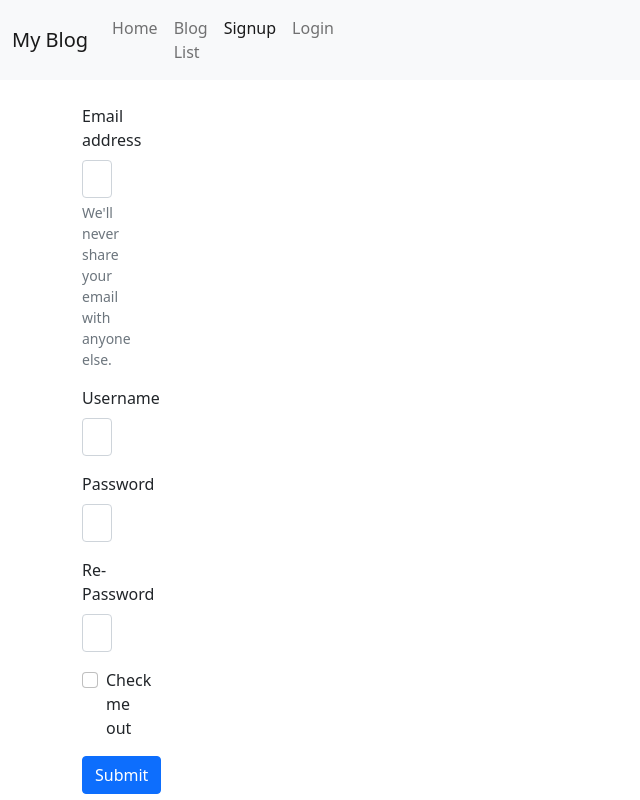
After one commit to Arpanish/first-blog, a Django app: page /signup/ in a window 1280 px wide. The commit adds this page. Shown: the whole page, without its empty margins (0-640 px from the left). Run offline with Django 3.2, Linux system fonts and the light colour scheme.

Commit message:
edit and search blog

```diff
--- a/blog/urls.py
+++ b/blog/urls.py
@@ -1,9 +1,14 @@
 from django.urls import path
-from.views import index, postlist, post_detail
+from.views import index, PostList, post_detail, Login, signup, AddPost, deletepost, EditPost
 
 
 urlpatterns = [
     path('', index, name='index'),
-    path('post-list/', postlist, name='post-list'),
-    path('post/detail/<int:id>/', post_detail, name='post_detail')
+    path('post-list/', PostList.as_view(), name='post-list'),
+    path('post/detail/<int:id>/', post_detail, name='post_detail'),
+    path('login/', Login.as_view(), name='login'),
+    path('signup/', signup.as_view(), name='signup'),
+    path('add-post/', AddPost.as_view(), name='add-post'),
+    path('delete-post/<int:id>/', deletepost, name='delete-post'),
+    path('edit-post/<int:id>/', EditPost.as_view(), name='edit-post'),
 ]
--- a/blog/views.py
+++ b/blog/views.py
@@ -1,23 +1,156 @@
-from django.shortcuts import render
+from django.forms import forms
+from django.shortcuts import render, redirect
 from django.http import HttpResponse
+from django.contrib.auth.forms import UserCreationForm
+from django.views import View
+
+from django.contrib.auth import login, authenticate
 
 from .models import Post
+from django.contrib.auth.models import User
+from .forms import LoginForm, signupForm, CreatePostForm
 
+
+# function based view
 def index(request):
     posts = Post.objects.all().order_by("-id")[:3]
-    print(posts)
+    active = 'home'
+    return render(request, 'index.html', {'posts': posts, 'active':active})
+
+class PostList(View):
+    active = 'li'
+    template_name = 'blog/blog-list.html'
+
+    def get(self, request, *args, **kwargs):
+        posts = Post.objects.all()
+        return render(
+            request, self.template_name, {
+                'posts': posts, 'active': self.active}
+        )
+
+    def post(self, request, *args, **kwargs):
+        search_str = request.POST.get("search_str")
+        posts = Post.objects.filter(title__icontains=search_str)
+        return render(
+            request, self.template_name, {
+                'posts': posts, 'active': self.active}
+        )
 
 
-    return render(request, 'index.html', {'posts': posts})
 
-def postlist(request):
-     posts = Post.objects.all()
-     print(posts)
-     return render(request, 'blog/blog-list.html', {'posts':posts})
 
 def post_detail(request, id):
     posts = Post.objects.get(id=id)
+    active = 'detail'
+    return render(request, 'blog/blog-detail.html', {'posts':posts, 'active':active})
 
-    return render(request, 'blog/blog-detail.html', {'posts':posts})
+
+
+# class based views
+class Login(View):
+
+    template_name = 'login.html'
+    form_class = LoginForm
+    active = 'login'
+
+    def get(self, request, *args, **kwargs):
+
+        form = self.form_class()
+
+        return render(request, self.template_name, {'active' : self.active, 'form' : form})
+
+
+    def post(self, request, *args, **kwargs):
+        form = self.form_class(request.POST)
+        if form.is_valid():
+            username = form.cleaned_data.get('username')
+            password = form.cleaned_data.get('password')
+            user = authenticate(username = username, password = password)
+            login(request, user)
+            return redirect('index')
+
+
+        return render(
+            request, self.template_name, {'form' : form, 'active' : self.active})
+
+
+class signup(View):
+
+    template_name = 'signup.html'
+    form_class = signupForm
+    active = "signup"
+    def get(self, request, *args, **kwargs):
+        return render(request, self.template_name, {'active' : self.active} )
+
+
+    def post(self, request, *args, **kwargs):
+        form = self.form_class(request.POST)
+        if form.is_valid():
+            username = form.cleaned_data.get('username')
+            email = form.cleaned_data.get('email')
+            password = form.cleaned_data.get('password')
+            user = User.objects.create_user(
+                username = username, email = email, password = password)
+            authenticate(username=username, password=password)
+            login(request, user)
+
+            return redirect('index')
+        return render(request, self.template_name, {'active' : self.active, 'form' : form})
+
+class AddPost(View):
+    template_name = "blog/add-post.html"
+    form_class = CreatePostForm
+    active = "addpost"
+
+    def get(self, request, *args, **kwargs):
+        return render(request, self.template_name, {'active' : self.active})
+
+
+
+    def post(self, request, *args, **kwargs):
+        form = self.form_class(request.POST, request.FILES)
+
+        if form.is_valid():
+            user = request.user
+            post = form.save(commit=False)
+            post.author = user
+            post.save()
+            return redirect('post-list')
+
+        return render(
+            request, self.template_name, {'active' : self.active, 'form' : form})
+
+
+
+def deletepost(request, id):
+    post = Post.objects.get(id=id)
+    post.delete()
+    return redirect('post-list')
+
+
+
+class EditPost(View):
+
+    template_name = 'blog/edit-post.html'
+    form_class = CreatePostForm
+
+    def get(self, request, id, *args, **kwargs):
+        post = Post.objects.get(id=id)
+        return render(request, self.template_name, {'active': 'li', 'post': post})
+
+    def post(self, request, id, *args, **kwargs):
+
+        post = Post.objects.get(id=id)
+        form = self.form_class(request.POST, request.FILES, instance=post)
+        if form.is_valid():
+            form.save()
+
+        return redirect('index')
+
+
+
+
+
+
 
 # Create your views here.
--- a/python/urls.py
+++ b/python/urls.py
@@ -17,10 +17,13 @@ from django.conf import settings
 from django.conf.urls.static import static
 from django.contrib import admin
 from django.urls import path,include
+from django.contrib.auth import views as auth_views
+
 
 urlpatterns = [
     path('admin/', admin.site.urls),
     path('', include('blog.urls')),
+    path('logout/', auth_views.LogoutView.as_view(), name='logout'),
 ]
 
 if settings.DEBUG:
--- a/static/CSS/main.css
+++ b/static/CSS/main.css
@@ -23,3 +23,7 @@
 .blog-content{
     margin-top: 20px;
 }
+.signup-form
+{
+    width: 30px;
+}
--- a/templates/header.html
+++ b/templates/header.html
@@ -8,18 +8,36 @@
           <div class="collapse navbar-collapse" id="navbarNav">
             <ul class="navbar-nav">
               <li class="nav-item">
-                <a class="nav-link active" aria-current="page" href="#">Home</a>
+
+                <a class="nav-link  {% if active == 'home' %}active {% endif %}" aria-current="page" href="/">Home</a>
               </li>
               <li class="nav-item">
-                <a class="nav-link" href="{% url 'post-list' %}">Blog List</a>
+                <a class="nav-link {% if active == 'list' %}active {% endif %}" href="{% url 'post-list' %}">Blog List</a>
+              </li>
+              {% if request.user.is_active %}
+
+              <li class="nav-item">
+                <a class="nav-link {% if active == 'signup' %}active {% endif %}" href="{% url 'logout' %}">Logout</a>
               </li>
               <li class="nav-item">
-                <a class="nav-link" href="#">Pricing</a>
+                <a class="nav-link {% if active == 'addpost' %}active {% endif %}" href="{% url 'add-post' %}">AddPost</a>
               </li>
+              {% else %}
               <li class="nav-item">
-                <a class="nav-link disabled" href="#" tabindex="-1" aria-disabled="true">Disabled</a>
+                <a class="nav-link {% if active == 'signup' %}active {% endif %}" href="{% url 'signup' %}">Signup</a>
               </li>
+
+
+              <li class="nav-item">
+                <a class="nav-link {% if active == 'login' %}active {% endif %}" href="{% url 'login'%}">Login</a>
+              </li>
+
+              {% endif %}
+
             </ul>
+            <div class="d-flex">
+              <p style="margin-left: 940px;" >{{request.user.username}}</p>
+            </div>
           </div>
         </div>
       </nav>
--- /dev/null
+++ b/templates/signup.html
@@ -0,0 +1,43 @@
+{% extends 'base.html' %}
+
+{% block content %}
+<style>
+  .signup-form{
+    max-width: 550px;
+  }
+
+</style>
+
+<br>
+<main>
+    <div class="container">
+            <form class = "signup-form" method = "POST">
+              {% csrf_token %}
+                <div class="mb-3">
+                  <label for="exampleInputEmail1" class="form-label">Email address</label>
+                  <input name = 'email' type="email" class="form-control" id="exampleInputEmail1" aria-describedby="emailHelp">
+                  <div id="emailHelp" class="form-text">We'll never share your email with anyone else.</div>
+                </div>
+                <div class="mb-3">
+                  <label for="exampleInputUsername" class="form-label">Username</label>
+                  <input name = 'username' type="text" class="form-control" id="exampleInputEmail1" aria-describedby="emailHelp">
+
+                </div>
+                <div class="mb-3">
+                  <label for="exampleInputPassword" class="form-label">Password</label>
+                  <input name = 'password' type="password" class="form-control" id="exampleInputPassword">
+                </div>
+                <div class="mb-3">
+                  <label for="exampleInputPassword1" class="form-label">Re-Password</label>
+                  <input name = 'password1' type="password" class="form-control" id="exampleInputPassword1">
+                </div>
+                <div class="mb-3 form-check">
+                  <input type="checkbox" class="form-check-input" id="exampleCheck1">
+                  <label class="form-check-label" for="exampleCheck1">Check me out</label>
+                </div>
+                <button type="submit" class="btn btn-primary">Submit</button>
+              </form>
+    </div>
+</main>
+
+{% endblock content %}
```
Also changed, not shown: blog/forms.py (added, +32 -0 lines), python/settings.py (+7 -0 lines), templates/blog/add-post.html (added, +41 -0 lines), templates/blog/blog-detail.html (+10 -2 lines), templates/blog/blog-list.html (+43 -5 lines), templates/blog/edit-post.html (added, +48 -0 lines), templates/login.html (added, +20 -0 lines).
